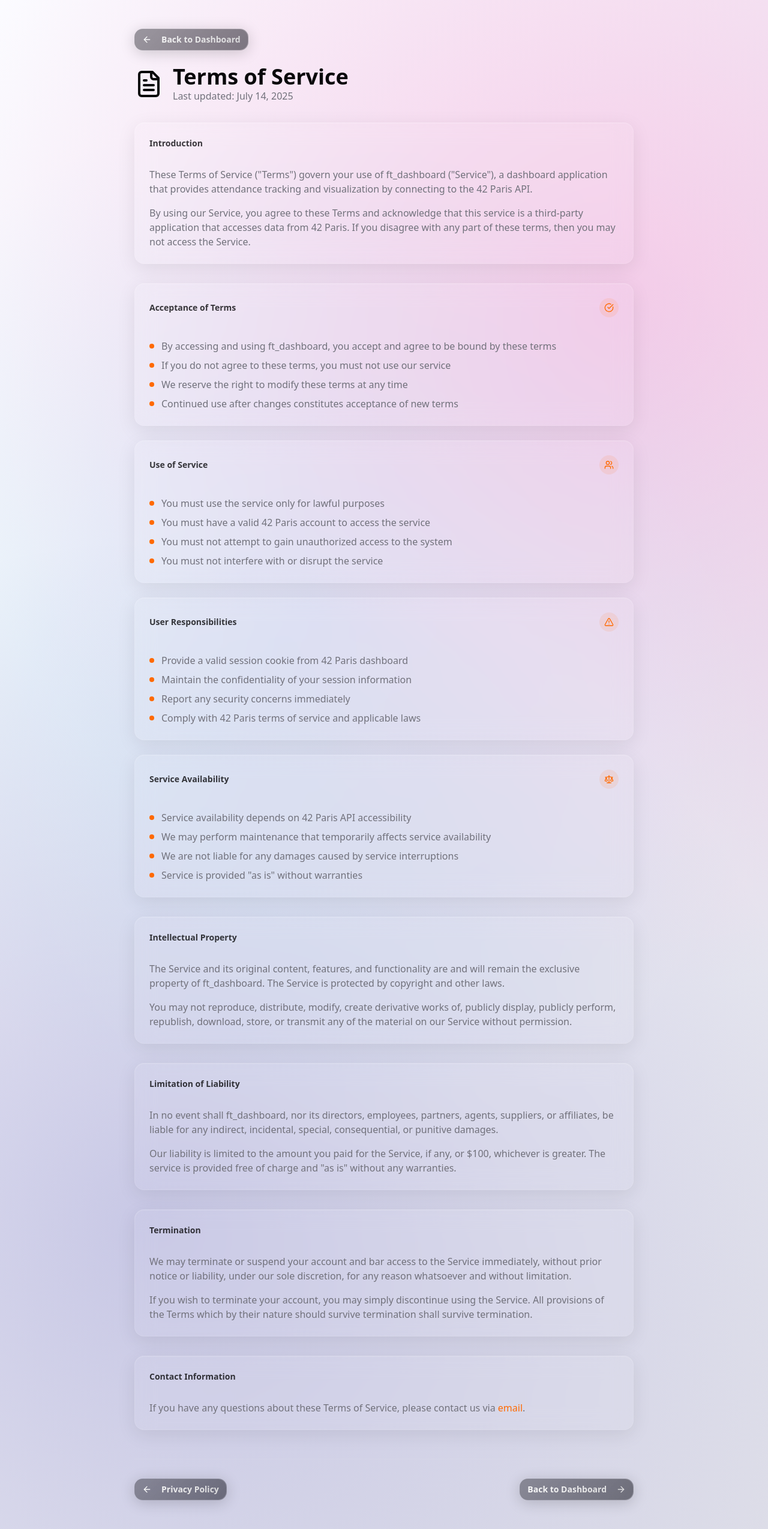
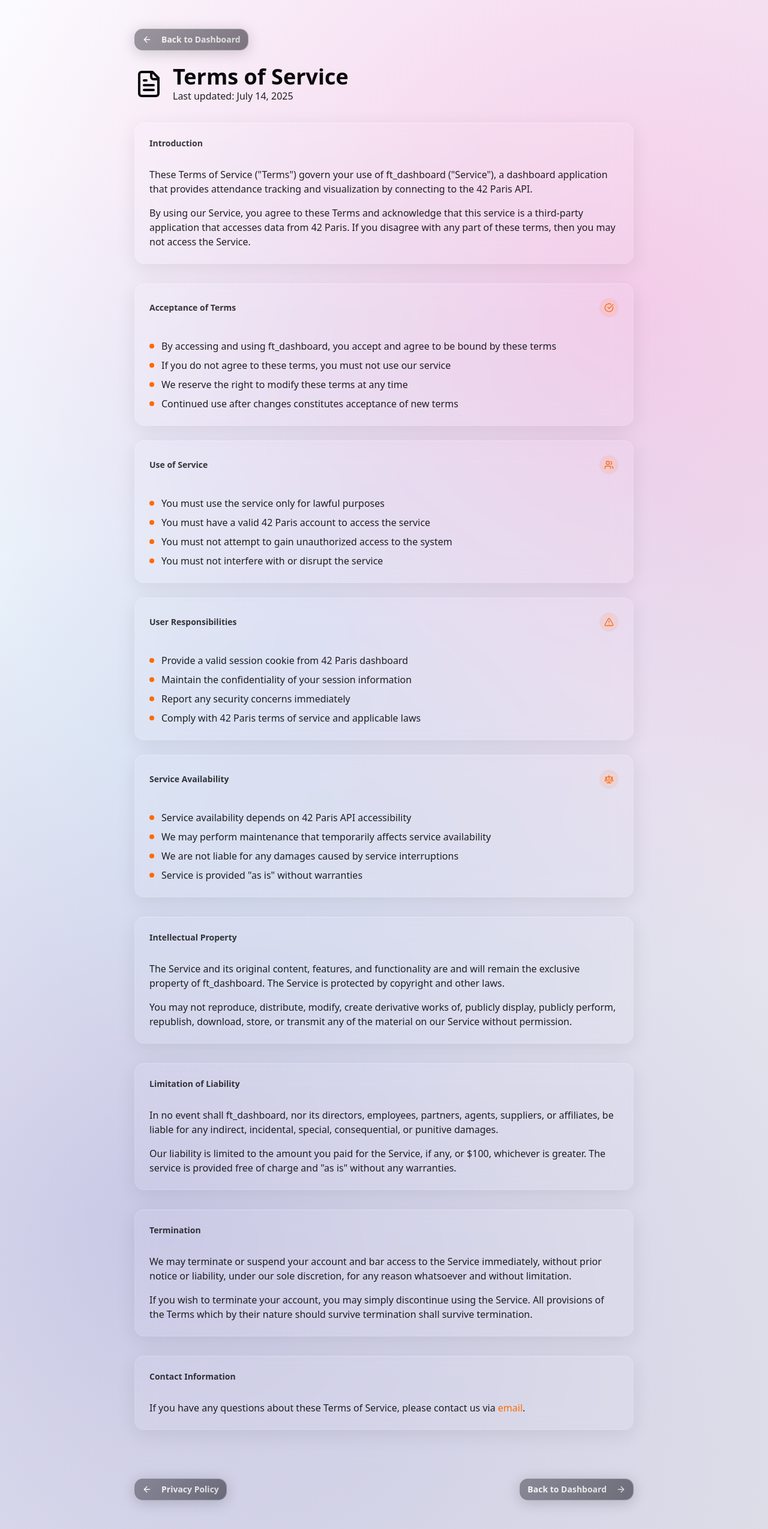
Before and after one commit to pquline/ft_dashboard, a Next.js app: page /legal/terms in a window 1280 px wide. Shown: the whole page at 60% size. Built offline with nearby package versions, Linux system fonts and the light colour scheme.

Commit message:
style: enhance text readability in Terms of Service page
- Update text color from muted to foreground/90 for improved contrast
- Ensure consistent styling across all sections of the Terms of Service
- Maintain design coherence with previous updates to legal pages

```diff
--- a/src/app/legal/terms/page.tsx
+++ b/src/app/legal/terms/page.tsx
@@ -65,7 +65,7 @@ export default function TermsOfServicePage() {
               <h1 className="text-3xl md:text-4xl font-bold text-foreground">
                 Terms of Service
               </h1>
-              <p className="text-muted-foreground">
+              <p className="text-foreground/90">
                 Last updated: {new Date().toLocaleDateString('en-US', {
                   year: 'numeric',
                   month: 'long',
@@ -81,7 +81,7 @@ export default function TermsOfServicePage() {
           <CardHeader className="relative z-10">
             <CardTitle className="text-sm font-semibold text-foreground/80">Introduction</CardTitle>
           </CardHeader>
-          <CardContent className="space-y-4 text-muted-foreground relative z-10">
+          <CardContent className="space-y-4 text-foreground/90 relative z-10">
             <p>
               These Terms of Service ("Terms") govern your use of ft_dashboard ("Service"), a dashboard application
               that provides attendance tracking and visualization by connecting to the 42 Paris API.
@@ -109,7 +109,7 @@ export default function TermsOfServicePage() {
                   {section.content.map((item, itemIndex) => (
                     <li key={itemIndex} className="flex items-start gap-3">
                       <div className="w-2 h-2 bg-primary rounded-full mt-2 flex-shrink-0"></div>
-                      <span className="text-muted-foreground">{item}</span>
+                      <span className="text-foreground/90">{item}</span>
                     </li>
                   ))}
                 </ul>
@@ -123,7 +123,7 @@ export default function TermsOfServicePage() {
           <CardHeader className="relative z-10">
             <CardTitle className="text-sm font-semibold text-foreground/80">Intellectual Property</CardTitle>
           </CardHeader>
-          <CardContent className="space-y-4 text-muted-foreground relative z-10">
+          <CardContent className="space-y-4 text-foreground/90 relative z-10">
             <p>
               The Service and its original content, features, and functionality are and will remain the exclusive property
               of ft_dashboard. The Service is protected by copyright and other laws.
@@ -139,7 +139,7 @@ export default function TermsOfServicePage() {
           <CardHeader className="relative z-10">
             <CardTitle className="text-sm font-semibold text-foreground/80">Limitation of Liability</CardTitle>
           </CardHeader>
-          <CardContent className="space-y-4 text-muted-foreground relative z-10">
+          <CardContent className="space-y-4 text-foreground/90 relative z-10">
             <p>
               In no event shall ft_dashboard, nor its directors, employees, partners, agents, suppliers, or affiliates,
               be liable for any indirect, incidental, special, consequential, or punitive damages.
@@ -155,7 +155,7 @@ export default function TermsOfServicePage() {
           <CardHeader className="relative z-10">
             <CardTitle className="text-sm font-semibold text-foreground/80">Termination</CardTitle>
           </CardHeader>
-          <CardContent className="space-y-4 text-muted-foreground relative z-10">
+          <CardContent className="space-y-4 text-foreground/90 relative z-10">
             <p>
               We may terminate or suspend your account and bar access to the Service immediately, without prior notice
               or liability, under our sole discretion, for any reason whatsoever and without limitation.
@@ -171,7 +171,7 @@ export default function TermsOfServicePage() {
           <CardHeader className="relative z-10">
             <CardTitle className="text-sm font-semibold text-foreground/80">Contact Information</CardTitle>
           </CardHeader>
-          <CardContent className="space-y-4 text-muted-foreground relative z-10">
+          <CardContent className="space-y-4 text-foreground/90 relative z-10">
             <p>
               If you have any questions about these Terms of Service, please contact us via <Link href="mailto:dashboard@pfischof.com" className="text-primary hover:underline">email</Link>.
             </p>
```
